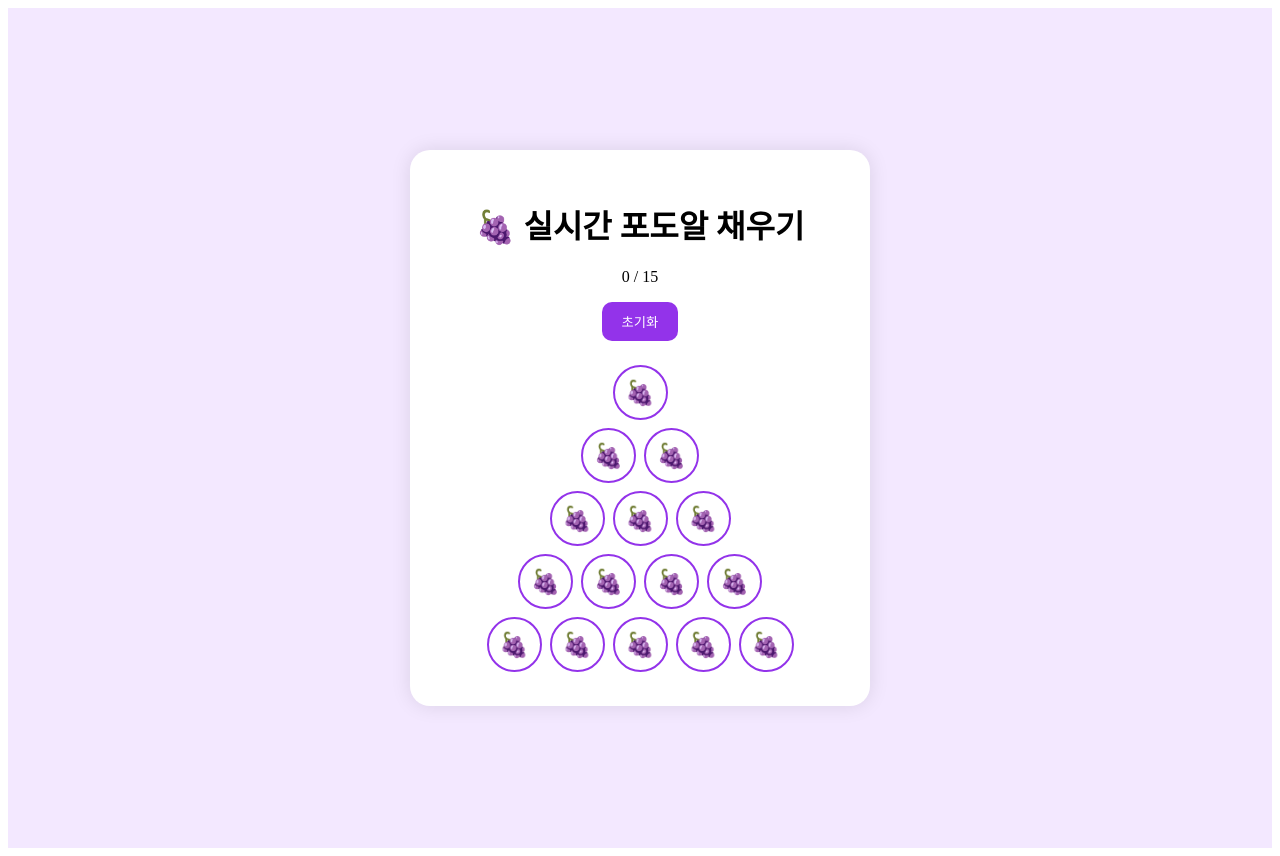
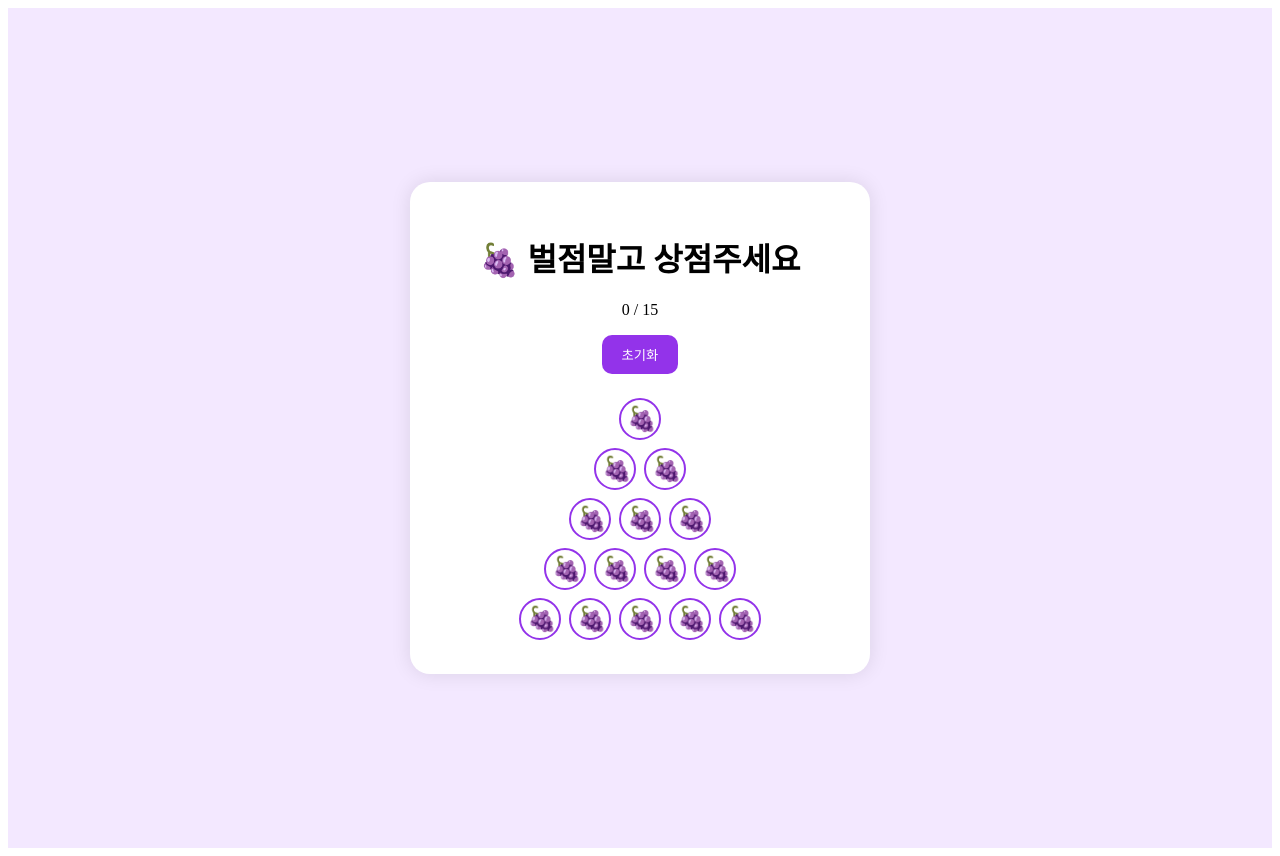
Before and after one commit to jusong-park/pirze, a React (Vite) app: page / in a window 1280 px wide. Built offline with nearby package versions, Linux system fonts and the light colour scheme; no server answers; the database is empty.

Commit message:
Update App.jsx

```diff
--- a/App.jsx
+++ b/App.jsx
@@ -94,7 +94,7 @@ export default function App() {
         boxShadow: '0 0 20px rgba(0,0,0,0.1)'
       }}>
 
-        <h1>🍇 실시간 포도알 채우기</h1>
+        <h1>🍇 벌점말고 상점주세요 </h1>
 
         <p>
           {filled.filter(Boolean).length} / {total}
@@ -131,8 +131,8 @@ export default function App() {
                   key={grapeIndex}
                   onClick={() => toggleGrape(grapeIndex)}
                   style={{
-                    width: '55px',
-                    height: '55px',
+                    width: '42px',
+                    height: '42px',
                     margin: '4px',
                     borderRadius: '50%',
                     border: '2px solid #9333ea',
```
